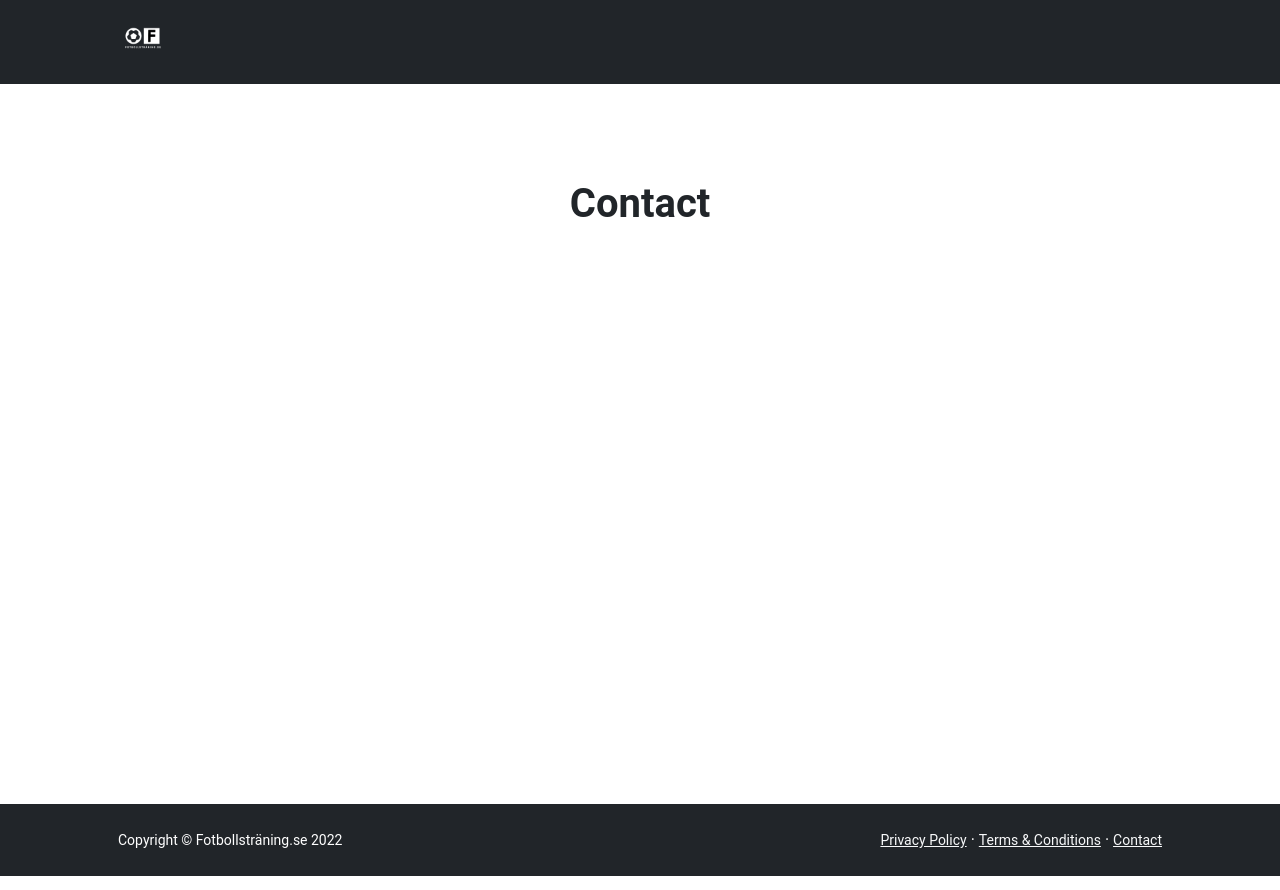
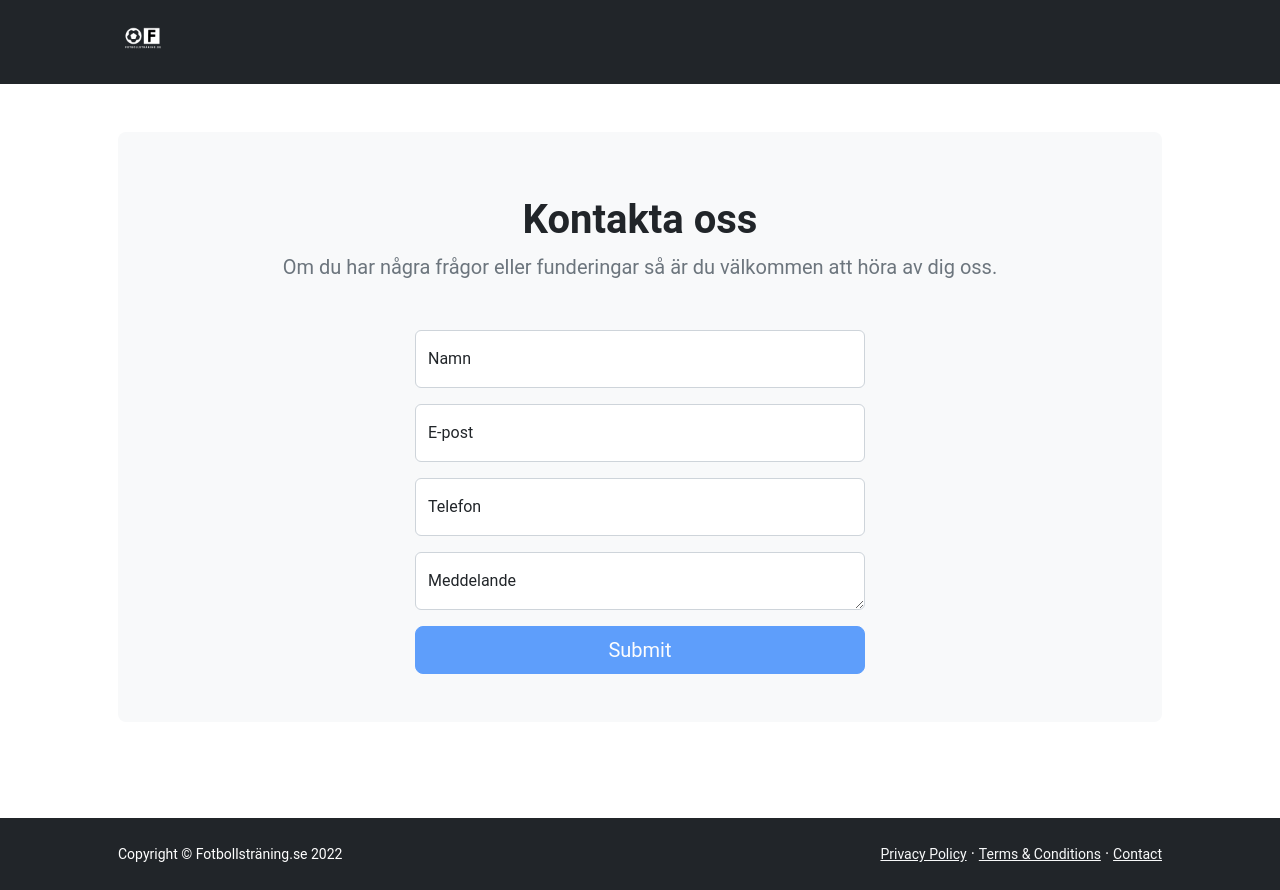
Before and after one commit to albin02forsberg/FootballDatabase, a Next.js app: page /contact in a window 1280 px wide. Built offline with nearby package versions, Linux system fonts and the light colour scheme; no server answers.

Commit message:
Added contact page

```diff
--- a/components/DrillPage.jsx
+++ b/components/DrillPage.jsx
@@ -1,4 +1,5 @@
 import Head from "next/head";
+import Image from "next/image";
 
 export default function DrillPage(data) {
   return (
--- a/components/Loading.jsx
+++ b/components/Loading.jsx
@@ -9,7 +9,7 @@ export default function Loading() {
       <div class="container px-5">
         <div class="row gx-5 align-items-center justify-content-center">
           <div class="col-lg-8 col-xl-7 col-xxl-6">
-            <div class="my-5 text-center text-xl-start">
+            <div class="my-5 text-center ">
               <h1 class="display-5 fw-bolder text-white mb-2">
                 Laddar innehåll...
               </h1>
--- a/pages/contact.jsx
+++ b/pages/contact.jsx
@@ -4,15 +4,119 @@ export default function Contact() {
   return (
     <>
       <Head>
-        <title>Contact | Fotbollsträning.se</title>
+        <title>Kontakt | Fotbollsträning.se</title>
       </Head>
       <section class="py-5">
-        <div class="container px-5 my-5">
-          <div class="row gx-5 justify-content-center">
-            <div class="col-lg-6">
-              <div class="text-center mb-5">
-                <h1 class="fw-bolder">Contact</h1>
-                <p class="lead fw-normal text-muted mb-0"></p>
+        <div class="container px-5">
+          <div class="bg-light rounded-3 py-5 px-4 px-md-5 mb-5">
+            <div class="text-center mb-5">
+              <div class="feature bg-primary bg-gradient text-white rounded-3 mb-3">
+                <i class="bi bi-envelope"></i>
+              </div>
+              <h1 class="fw-bolder">Kontakta oss</h1>
+              <p class="lead fw-normal text-muted mb-0">
+                Om du har några frågor eller funderingar så är du välkommen att
+                höra av dig oss.
+              </p>
+            </div>
+            <div class="row gx-5 justify-content-center">
+              <div class="col-lg-8 col-xl-6">
+                <form id="contactForm" data-sb-form-api-token="API_TOKEN">
+                  <div class="form-floating mb-3">
+                    <input
+                      class="form-control"
+                      id="name"
+                      type="text"
+                      placeholder="Skriv in ditt namn..."
+                      data-sb-validations="required"
+                    />
+                    <label for="name">Namn</label>
+                    <div
+                      class="invalid-feedback"
+                      data-sb-feedback="name:required"
+                    >
+                      Namn är obligatoriskt.
+                    </div>
+                  </div>
+                  <div class="form-floating mb-3">
+                    <input
+                      class="form-control"
+                      id="email"
+                      type="email"
+                      placeholder="name@example.com"
+                      data-sb-validations="required,email"
+                    />
+                    <label for="email">E-post</label>
+                    <div
+                      class="invalid-feedback"
+                      data-sb-feedback="email:required"
+                    >
+                      E-post är obligatoriskt.
+                    </div>
+                    <div
+                      class="invalid-feedback"
+                      data-sb-feedback="email:email"
+                    >
+                      E-post är inte giltig.
+                    </div>
+                  </div>
+                  <div class="form-floating mb-3">
+                    <input
+                      class="form-control"
+                      id="phone"
+                      type="tel"
+                      placeholder="(123) 456-7890"
+                      data-sb-validations="required"
+                    />
+                    <label for="phone">Telefon</label>
+                    <div
+                      class="invalid-feedback"
+                      data-sb-feedback="phone:required"
+                    >
+                      Telefon är obligatoriskt.
+                    </div>
+                  </div>
+                  <div class="form-floating mb-3">
+                    <textarea
+                      class="form-control"
+                      id="message"
+                      type="text"
+                      placeholder="Skriv in ditt meddelande här..."
+                      data-sb-validations="required"
+                    ></textarea>
+                    <label for="message">Meddelande</label>
+                    <div
+                      class="invalid-feedback"
+                      data-sb-feedback="message:required"
+                    >
+                      Meddelande är obligatoriskt.
+                    </div>
+                  </div>
+                  <div class="d-none" id="submitSuccessMessage">
+                    <div class="text-center mb-3">
+                      <div class="fw-bolder">Form submission successful!</div>
+                      To activate this form, sign up at
+                      <br />
+                      <a href="https://startbootstrap.com/solution/contact-forms">
+                        https://startbootstrap.com/solution/contact-forms
+                      </a>
+                    </div>
+                  </div>
+                  <div class="d-none" id="submitErrorMessage">
+                    <div class="text-center text-danger mb-3">
+                      Error sending message!
+                    </div>
+                  </div>
+                  <div class="d-grid">
+                    <button
+                      class="btn btn-primary btn-lg disabled"
+                      id="submitButton"
+                      type="submit"
+                    >
+                      Submit
+                    </button>
+                  </div>
+                </form>
               </div>
             </div>
           </div>
```
